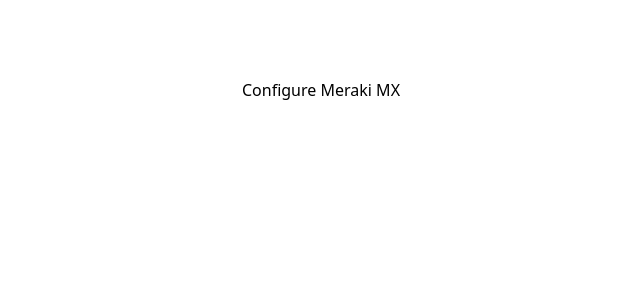
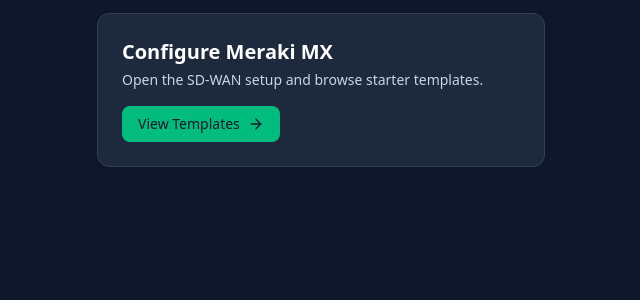
Before and after one commit to mbrowley24/SD-WAN_options, a Next.js app in the folder frontend/se_tools/: page / in a window 1280 px wide. Shown: the top 300 px of the page, without its empty margins (319-959 px from the left). Built offline with nearby package versions, Linux system fonts and the light colour scheme.

Commit message:
added main menu button and changed theme to a darker color

```diff
--- a/frontend/se_tools/src/app/page.js
+++ b/frontend/se_tools/src/app/page.js
@@ -3,8 +3,22 @@
 
 export default function Home() {
   return (
-    <div className="font-sans grid grid-rows-[20px_1fr_20px] items-center justify-items-center min-h-screen p-8 pb-20 gap-16 sm:p-20">
-      <Link href="sdwan-config">Configure Meraki MX</Link>
+    <div className="font-sans grid grid-rows-[20px_1fr_20px] items-center justify-items-center min-h-screen p-8 pb-20 gap-16 sm:p-20 bg-slate-900 text-slate-100">
+      <div className="w-full max-w-md rounded-xl border border-slate-700 bg-slate-800 p-6 shadow-sm">
+        <h1 className="text-xl font-semibold text-white">Configure Meraki MX</h1>
+        <p className="mt-1 text-sm text-slate-300">Open the SD‑WAN setup and browse starter templates.</p>
+
+        <Link
+          href="/sdwan-config"
+          className="mt-4 inline-flex items-center gap-2 rounded-lg bg-emerald-500 px-4 py-2 text-sm font-medium text-slate-900 hover:bg-emerald-400 focus:outline-none focus-visible:ring-2 focus-visible:ring-emerald-400"
+        >
+          View Templates
+          <svg viewBox="0 0 24 24" className="h-4 w-4" fill="none" stroke="currentColor" strokeWidth="2" strokeLinecap="round" strokeLinejoin="round" aria-hidden>
+            <path d="M5 12h14" />
+            <path d="M12 5l7 7-7 7" />
+          </svg>
+        </Link>
+      </div>
     </div>
   );
 }
--- a/frontend/se_tools/src/component/SDWAN/SDWANConfig.js
+++ b/frontend/se_tools/src/component/SDWAN/SDWANConfig.js
@@ -60,8 +60,6 @@
                     <div className="mb-5 text-sm text-slate-300/90">
                         Quick start with opinionated defaults suitable for a small office.
                     </div>
-
-
                     <ul className="mb-6 space-y-2">
                         <li className="flex items-start gap-2">
                             <span className="mt-1 h-2 w-2 rounded-full bg-emerald-400"></span>
@@ -90,7 +88,7 @@
                         Single Site – 1 VLAN
                         </Link>
                         {/* Future links */}
-    {/* <Link href="/sdwan-config/topology" className="text-sm text-indigo-300 underline underline-offset-4 hover:text-indigo-200">Topology</Link> */}
+                        <Link href="/" className="inline-flex items-center justify-center rounded-xl bg-indigo-200/90 px-4 py-2 text-sm font-medium text-slate-900 shadow-lg shadow-indigo-500/20 ring-1 ring-inset ring-indigo-300/60 transition hover:bg-indigo-200 focus:outline-none focus-visible:ring-2 focus-visible:ring-indigo-400">Main Menu</Link>
                     </div>
                 </div>
             </div>
```
Lines whose indentation alone changed are shown as unchanged.
